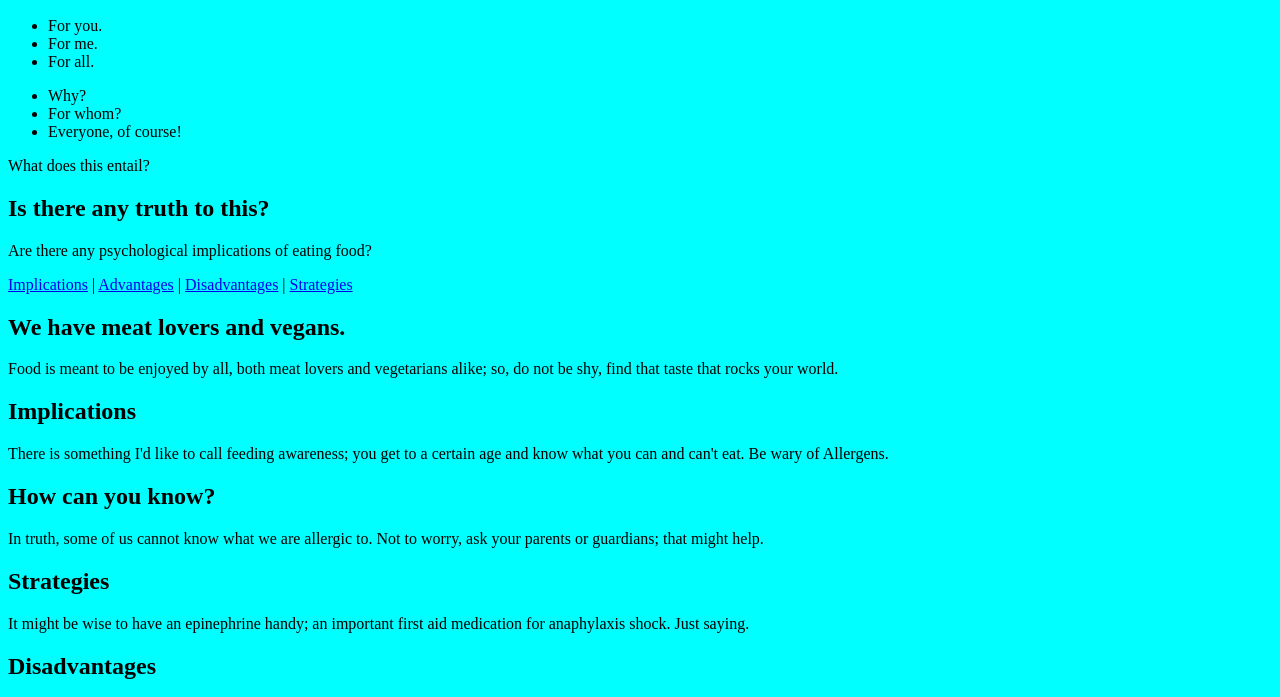
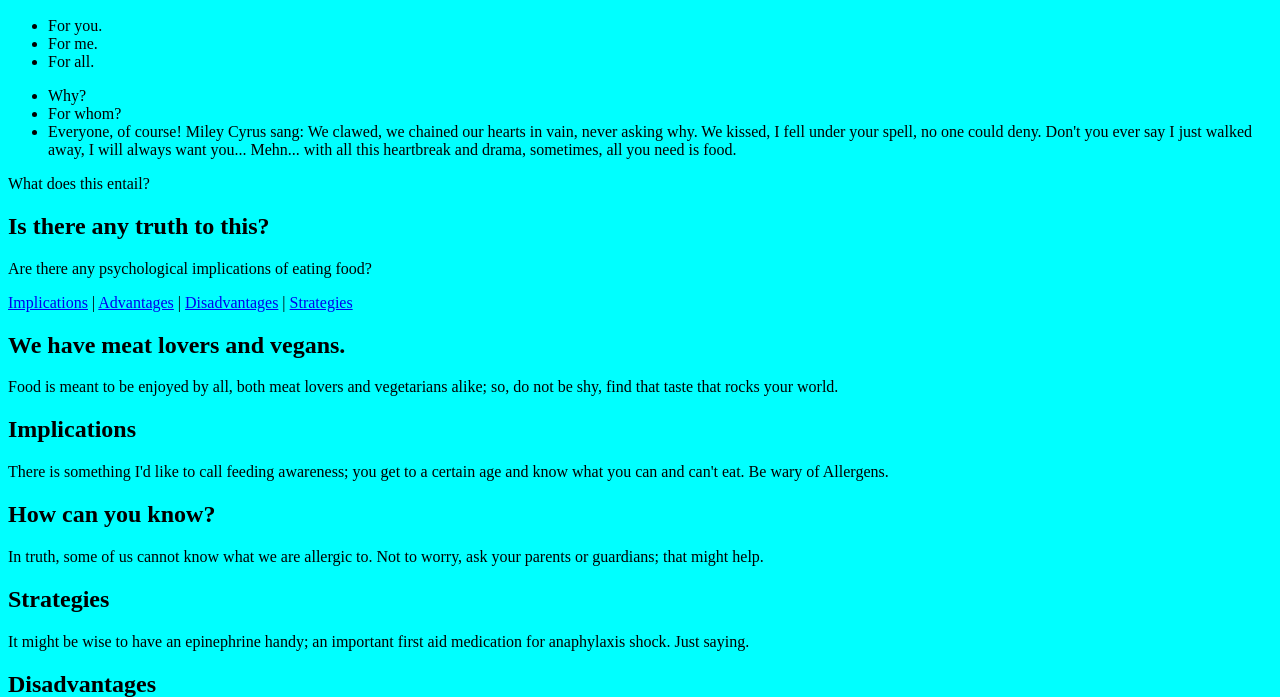
Before and after one commit to ChikaNwosu/Leonera, a plain HTML site: page index.html in a window 1280 px wide. Shown: the part 50-747 px from the top of the page. Drawn offline with Linux system fonts and the light colour scheme; files whose address does not match are found by name.

Commit message:
Update index.html

```diff
--- a/index.html
+++ b/index.html
@@ -21,7 +21,7 @@
   <ul>
     <li>Why?</li>
     <li>For whom?</li>
-    <li>Everyone, of course!</li>
+    <li>Everyone, of course! Miley Cyrus sang: We clawed, we chained our hearts in vain, never asking why. We kissed, I fell under your spell, no one could deny. Don't you ever say I just walked away, I will always want you... Mehn... with all this heartbreak and drama, sometimes, all you need is food.</li>
   </ul>
   </header>
   <p>What does this entail?</p>
```
